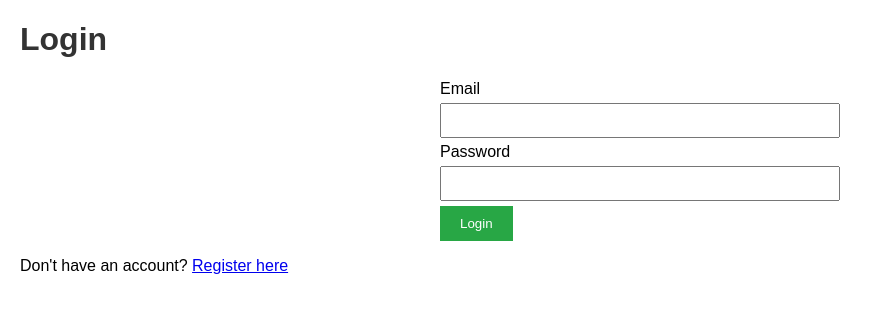
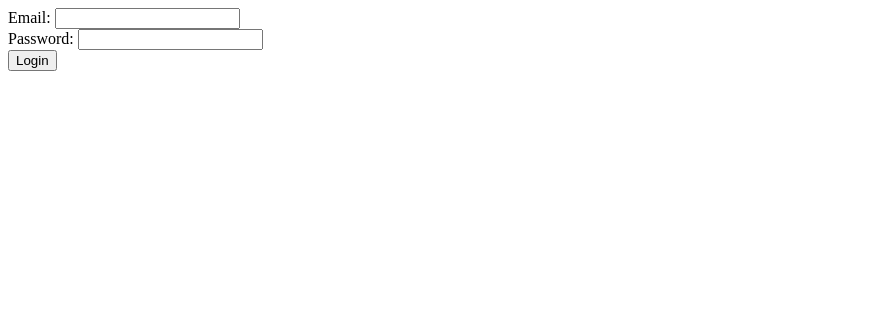
Before and after one commit to bstarogo/Bstargrowth-smm, a PHP site: page /login.php in a window 1280 px wide. Shown: the top 313 px of the page, without its empty margins (0-895 px from the left). Run offline with PHP 8.4, Linux system fonts and the light colour scheme.

Commit message:
Refactor login logic and improve error handling

```diff
--- a/login.php
+++ b/login.php
@@ -1,74 +1,29 @@
 <?php
-session_start();
 require_once 'config.php';
 
 $conn = new mysqli(DB_HOST, DB_USER, DB_PASS, DB_NAME);
-if ($conn->connect_error) {
-    die("Connection failed: " . $conn->connect_error);
-}
+if ($conn->connect_error) die("DB Error: " . $conn->connect_error);
 
-$message = '';
-if ($_SERVER['REQUEST_METHOD'] == 'POST') {
-    $email = trim($_POST['email']);
-    $password = trim($_POST['password']);
+session_start();
+if ($_SERVER['REQUEST_METHOD'] === 'POST') {
+    $email = $_POST['email'];
+    $password = $_POST['password'];
 
-    $stmt = $conn->prepare("SELECT id, username, password FROM users WHERE email = ?");
+    $stmt = $conn->prepare("SELECT id, password FROM users WHERE email=?");
     $stmt->bind_param("s", $email);
     $stmt->execute();
-    $stmt->store_result();
-
-    if ($stmt->num_rows > 0) {
-        $stmt->bind_result($id, $username, $hashed_password);
-        $stmt->fetch();
-
-        if (password_verify($password, $hashed_password)) {
-            $_SESSION['user_id'] = $id;
-            $_SESSION['username'] = $username;
-            header("Location: dashboard.php");
-            exit;
-        } else {
-            $message = "Invalid password.";
-        }
+    $stmt->bind_result($id, $hash);
+    $stmt->fetch();
+    if ($hash && password_verify($password, $hash)) {
+        $_SESSION['user_id'] = $id;
+        echo "Login successful!";
     } else {
-        $message = "Email not registered.";
+        echo "Invalid credentials!";
     }
-
-    $stmt->close();
 }
-
-$conn->close();
 ?>
-
-<!DOCTYPE html>
-<html>
-<head>
-    <title>Login - BStarGrowth</title>
-    <style>
-        body { font-family: Arial, sans-serif; margin: 20px; }
-        h1 { color: #333; }
-        form { max-width: 400px; margin: auto; }
-        input[type=email], input[type=password] {
-            width: 100%; padding: 8px; margin: 5px 0; box-sizing: border-box;
-        }
-        input[type=submit] {
-            padding: 10px 20px; background-color: #28a745; color: white; border: none; cursor: pointer;
-        }
-        input[type=submit]:hover { background-color: #218838; }
-        .message { color: red; }
-    </style>
-</head>
-<body>
-    <h1>Login</h1>
-    <?php if ($message) echo "<p class='message'>" . htmlspecialchars($message) . "</p>"; ?>
-    <form method="post" action="">
-        <label>Email</label>
-        <input type="email" name="email" required>
-
-        <label>Password</label>
-        <input type="password" name="password" required>
-
-        <input type="submit" value="Login">
-    </form>
-    <p>Don't have an account? <a href="register.php">Register here</a></p>
-</body>
-</html>
+<form method="POST">
+    Email: <input name="email"><br>
+    Password: <input type="password" name="password"><br>
+    <button type="submit">Login</button>
+</form>
```
